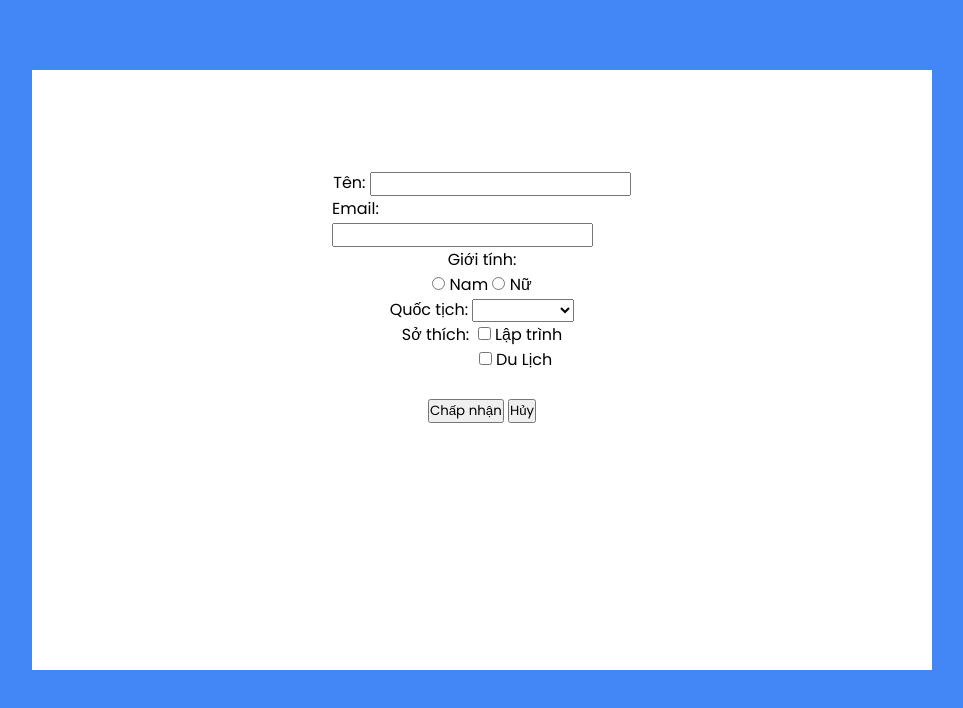
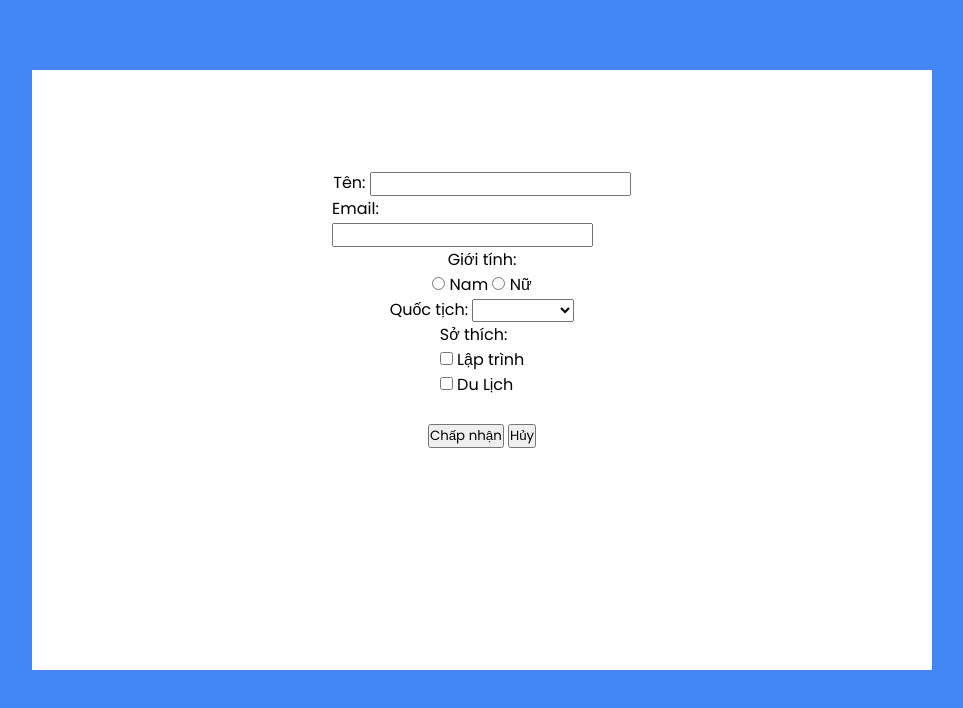
Before and after one commit to PhamDinhNguyenCW/Javascript, a plain HTML site: page form.html in a window 1280 px wide. Shown: the whole page, without its empty margins (158-1121 px from the left). Drawn offline with Linux system fonts and the light colour scheme; files that its build step writes are made by us from their sources.

Commit message:
Update form.html

```diff
--- a/form.html
+++ b/form.html
@@ -24,10 +24,9 @@
 				</select>
 			</p>
 			<div>
-				<p>Sở thích:
-					&nbsp;<input type="checkbox" name="coffee" value="Lập trình"> Lập trình<br>
-					&nbsp;&nbsp;&nbsp;&nbsp;&nbsp;&nbsp;&nbsp;&nbsp;&nbsp;&nbsp;&nbsp;&nbsp;&nbsp;&nbsp;&nbsp;&nbsp;&nbsp;&nbsp;<input type="checkbox" name="coffee" value="Du Lịch"> Du Lịch<br>
-				</p>
+				<p>Sở thích: </p>
+					<input type="checkbox" name="coffee" value="Lập trình"> Lập trình<br>
+					<input type="checkbox" name="coffee" value="Du Lịch"> Du Lịch<br>
 			</div>
 			<br>
 			<input type="button" onclick="myFunction()" value="Chấp nhận">
```
